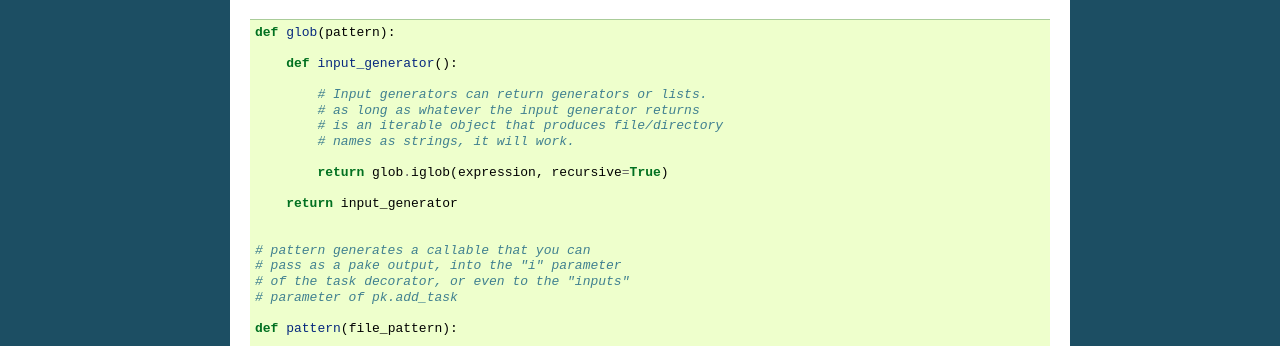
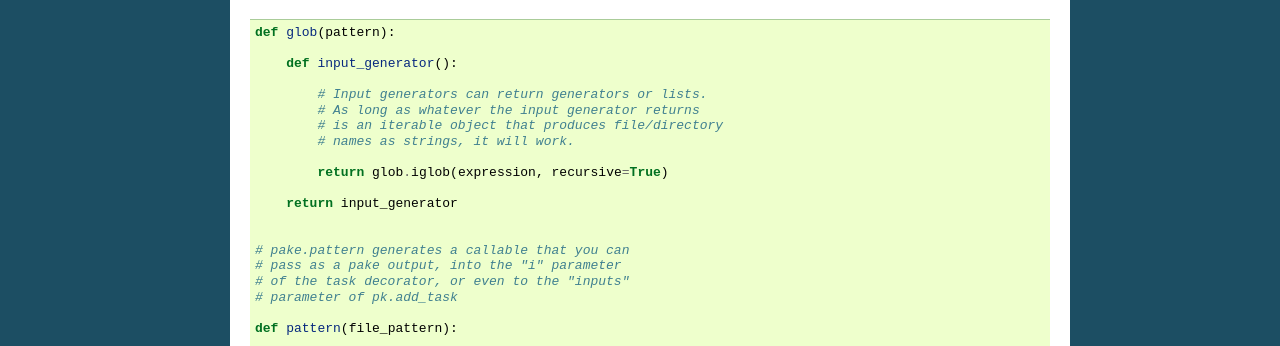
Before and after one commit to Teriks/pake, a Sphinx documentation site: the page built from docs/source/inputandoutputgenerators.rst, in a window 1280 px wide and 900 px high. Shown: the part 429-775 px from the top of the window. Built offline with Sphinx 7.4.7, drawn with Linux system fonts in a browser that asks for light colours.

Commit message:
Grammatical fixes in input/output generator doc page

```diff
--- a/docs/source/inputandoutputgenerators.rst
+++ b/docs/source/inputandoutputgenerators.rst
@@ -28,7 +28,7 @@
         def input_generator():
 
             # Input generators can return generators or lists.
-            # as long as whatever the input generator returns
+            # As long as whatever the input generator returns
             # is an iterable object that produces file/directory
             # names as strings, it will work.
 
@@ -37,7 +37,7 @@
         return input_generator
 
 
-    # pattern generates a callable that you can
+    # pake.pattern generates a callable that you can
     # pass as a pake output, into the "i" parameter
     # of the task decorator, or even to the "inputs"
     # parameter of pk.add_task
```
